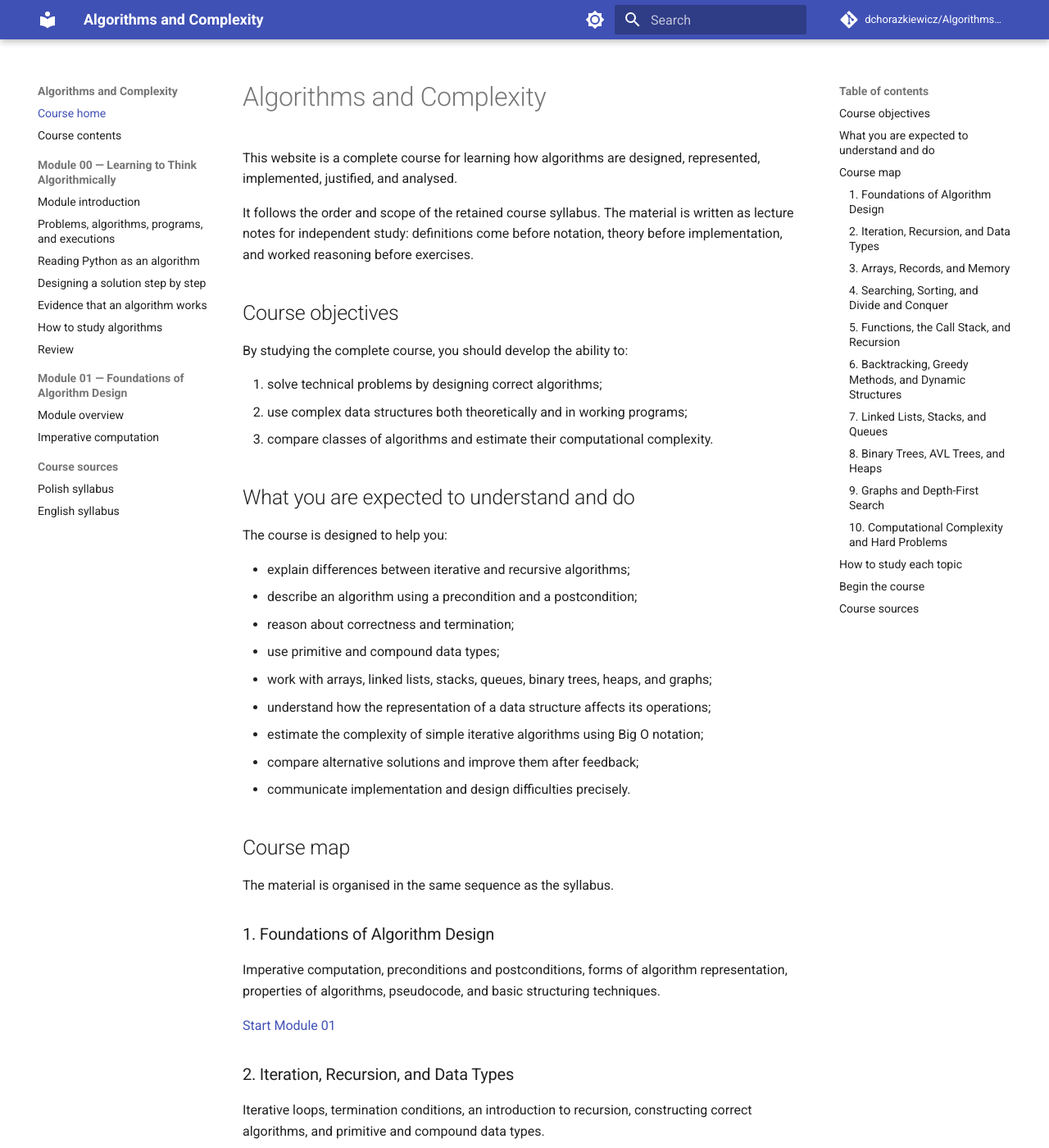
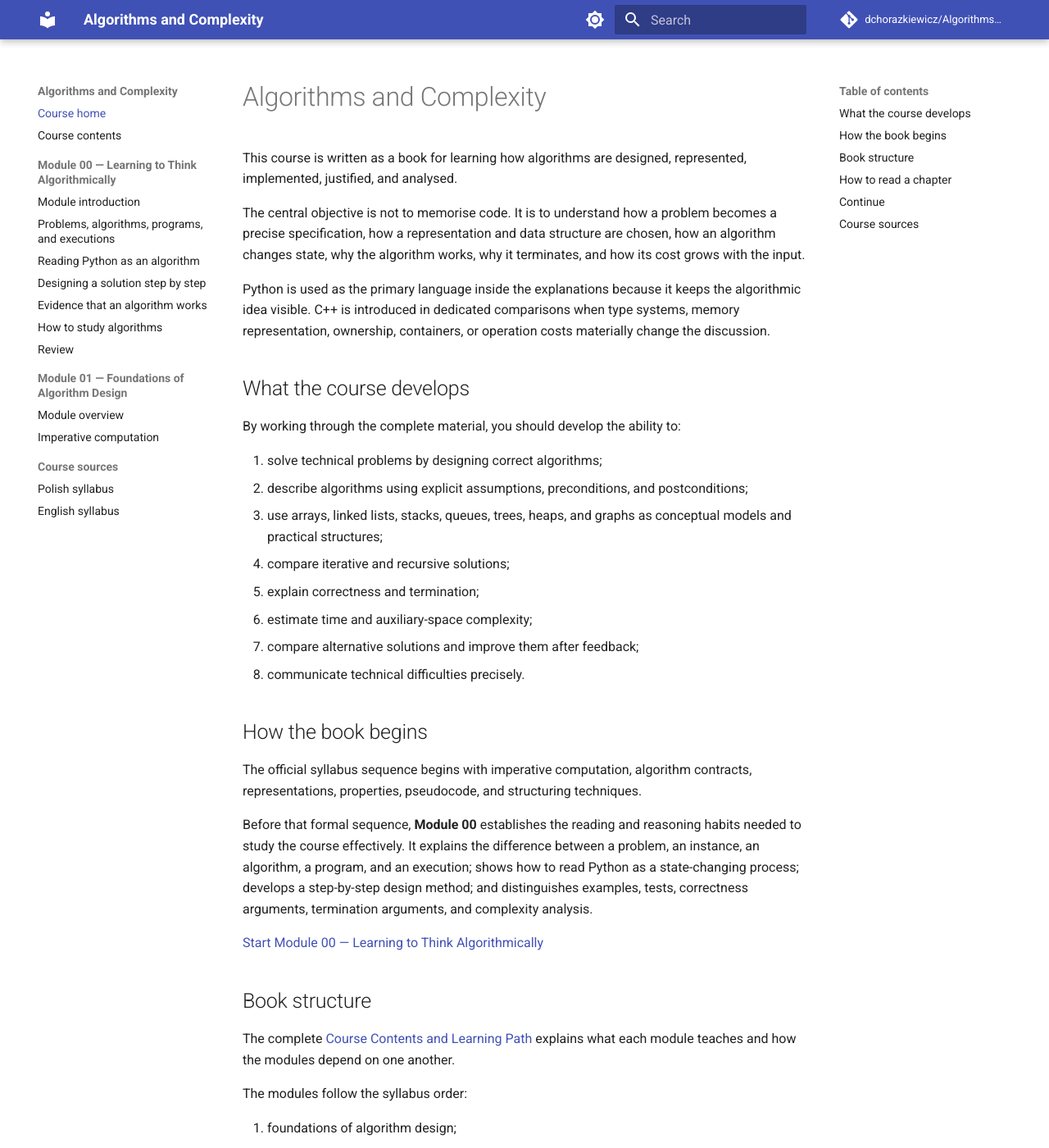
Before and after one commit to dchorazkiewicz/Algorithms_and_Complexity, an MkDocs documentation site: the page built from docs/index.md, in a window 1280 px wide and 1400 px high. Shown: the whole window at 82% size. Built offline with MkDocs 1.6.1 and Material for MkDocs 9.7.7, drawn with Linux system fonts in a browser that asks for light colours; comment, search, counter and statistics services are not loaded; some of the changed text lies outside the part shown.

Commit message:
Rewrite course home as a book-style entry point

```diff
--- a/docs/index.md
+++ b/docs/index.md
@@ -1,99 +1,71 @@
 # Algorithms and Complexity
 
-This website is a complete course for learning how algorithms are designed, represented, implemented, justified, and analysed.
+This course is written as a book for learning how algorithms are designed, represented, implemented, justified, and analysed.
 
-It follows the order and scope of the retained course syllabus. The material is written as lecture notes for independent study: definitions come before notation, theory before implementation, and worked reasoning before exercises.
+The central objective is not to memorise code. It is to understand how a problem becomes a precise specification, how a representation and data structure are chosen, how an algorithm changes state, why the algorithm works, why it terminates, and how its cost grows with the input.
 
-## Course objectives
+Python is used as the primary language inside the explanations because it keeps the algorithmic idea visible. C++ is introduced in dedicated comparisons when type systems, memory representation, ownership, containers, or operation costs materially change the discussion.
 
-By studying the complete course, you should develop the ability to:
+## What the course develops
+
+By working through the complete material, you should develop the ability to:
 
 1. solve technical problems by designing correct algorithms;
-2. use complex data structures both theoretically and in working programs;
-3. compare classes of algorithms and estimate their computational complexity.
+2. describe algorithms using explicit assumptions, preconditions, and postconditions;
+3. use arrays, linked lists, stacks, queues, trees, heaps, and graphs as conceptual models and practical structures;
+4. compare iterative and recursive solutions;
+5. explain correctness and termination;
+6. estimate time and auxiliary-space complexity;
+7. compare alternative solutions and improve them after feedback;
+8. communicate technical difficulties precisely.
 
-## What you are expected to understand and do
+## How the book begins
 
-The course is designed to help you:
+The official syllabus sequence begins with imperative computation, algorithm contracts, representations, properties, pseudocode, and structuring techniques.
 
-- explain differences between iterative and recursive algorithms;
-- describe an algorithm using a precondition and a postcondition;
-- reason about correctness and termination;
-- use primitive and compound data types;
-- work with arrays, linked lists, stacks, queues, binary trees, heaps, and graphs;
-- understand how the representation of a data structure affects its operations;
-- estimate the complexity of simple iterative algorithms using Big O notation;
-- compare alternative solutions and improve them after feedback;
-- communicate implementation and design difficulties precisely.
+Before that formal sequence, **Module 00** establishes the reading and reasoning habits needed to study the course effectively. It explains the difference between a problem, an instance, an algorithm, a program, and an execution; shows how to read Python as a state-changing process; develops a step-by-step design method; and distinguishes examples, tests, correctness arguments, termination arguments, and complexity analysis.
 
-## Course map
+[Start Module 00 — Learning to Think Algorithmically](course/00-learning-to-think-algorithmically/index.md)
 
-The material is organised in the same sequence as the syllabus.
+## Book structure
 
-### 1. Foundations of Algorithm Design
+The complete [Course Contents and Learning Path](course/index.md) explains what each module teaches and how the modules depend on one another.
 
-Imperative computation, preconditions and postconditions, forms of algorithm representation, properties of algorithms, pseudocode, and basic structuring techniques.
+The modules follow the syllabus order:
 
-[Start Module 01](course/01-foundations-of-algorithm-design/index.md)
+1. foundations of algorithm design;
+2. iteration, recursion, and data types;
+3. arrays, records, and memory representation;
+4. searching, sorting, and divide and conquer;
+5. functions, the call stack, and recursion;
+6. backtracking, greedy methods, and dynamic structures;
+7. linked lists, stacks, queues, and priority queues;
+8. binary trees, AVL trees, and heaps;
+9. graphs and depth-first search;
+10. computational complexity and hard problems.
 
-### 2. Iteration, Recursion, and Data Types
+## How to read a chapter
 
-Iterative loops, termination conditions, an introduction to recursion, constructing correct algorithms, and primitive and compound data types.
+Every substantial chapter follows the same intellectual order:
 
-### 3. Arrays, Records, and Memory
+1. understand the problem and motivation;
+2. learn the definitions and notation;
+3. build the conceptual model;
+4. follow worked examples;
+5. trace the important state manually;
+6. study the Python implementation;
+7. explain correctness and termination;
+8. analyse time and memory use;
+9. identify boundary cases and common errors;
+10. solve problems that require reasoning rather than copying.
 
-Arrays and records as aggregate types, in-memory representation, direct access, and basic array operations.
+!!! tip "The learning objective"
+    You have not mastered an algorithm when you can only reproduce its code. You have mastered it when you can explain the problem, assumptions, state, representation, method, correctness, termination, boundary cases, and cost—and adapt the solution when the requirements change.
 
-### 4. Searching, Sorting, and Divide and Conquer
+## Continue
 
-Linear and binary search, sorting methods and their properties, complexity, divide and conquer, Quicksort, index arrays, and recursive algorithms.
-
-### 5. Functions, the Call Stack, and Recursion
-
-Function interaction with the environment, side effects, stack behaviour, recursive calls, indirect and nested recursion, explicit-stack simulation, and recursion versus iteration.
-
-### 6. Backtracking, Greedy Methods, and Dynamic Structures
-
-Backtracking, systematic and heuristic methods for improving greedy solutions, and dynamic data structures.
-
-### 7. Linked Lists, Stacks, and Queues
-
-Linear lists, LIFO stacks, FIFO queues, priority queues, doubly linked and circular lists, self-organising lists, skip lists, and list-processing algorithms.
-
-### 8. Binary Trees, AVL Trees, and Heaps
-
-Tree terminology, binary trees, traversals, binary search trees, dictionaries, balancing, AVL trees, and heaps.
-
-### 9. Graphs and Depth-First Search
-
-Graph representations and properties, basic operations, adjacency-list representation, depth-first search as exhaustive search, and DFS applications.
-
-### 10. Computational Complexity and Hard Problems
-
-Time-complexity analysis, computational complexity, Big O notation, worked calculations, hard algorithmic problems, and the source syllabus topic described as N- and NP-complete problems.
-
-## How to study each topic
-
-For every chapter:
-
-1. learn the definitions and notation;
-2. build the conceptual model;
-3. follow the worked examples step by step;
-4. trace the algorithm manually;
-5. compare the pseudocode with Python and C++;
-6. explain why the algorithm is correct and why it terminates;
-7. analyse time and auxiliary-space complexity;
-8. test boundary cases and diagnose common errors;
-9. answer the review questions without looking back;
-10. solve the problems and explain your reasoning.
-
-!!! tip "Do not learn only the code"
-    The objective is to understand the problem, the representation, the algorithmic idea, the correctness argument, and the cost. Python and C++ are used to make the same concepts executable.
-
-## Begin the course
-
-Start with [Module 01 — Foundations of Algorithm Design](course/01-foundations-of-algorithm-design/index.md), then read [Imperative Computation](course/01-foundations-of-algorithm-design/imperative-computation.md).
+Begin with [Module 00](course/00-learning-to-think-algorithmically/index.md). After completing its review, continue with [Module 01 — Foundations of Algorithm Design](course/01-foundations-of-algorithm-design/index.md).
 
 ## Course sources
 
-The public notes are developed from the retained [Polish syllabus](source/syllabus-pl.md) and its [English terminology version](source/syllabus-en.md).
+The scope and order come from the retained [Polish syllabus](source/syllabus-pl.md) and its [English terminology version](source/syllabus-en.md).
```
